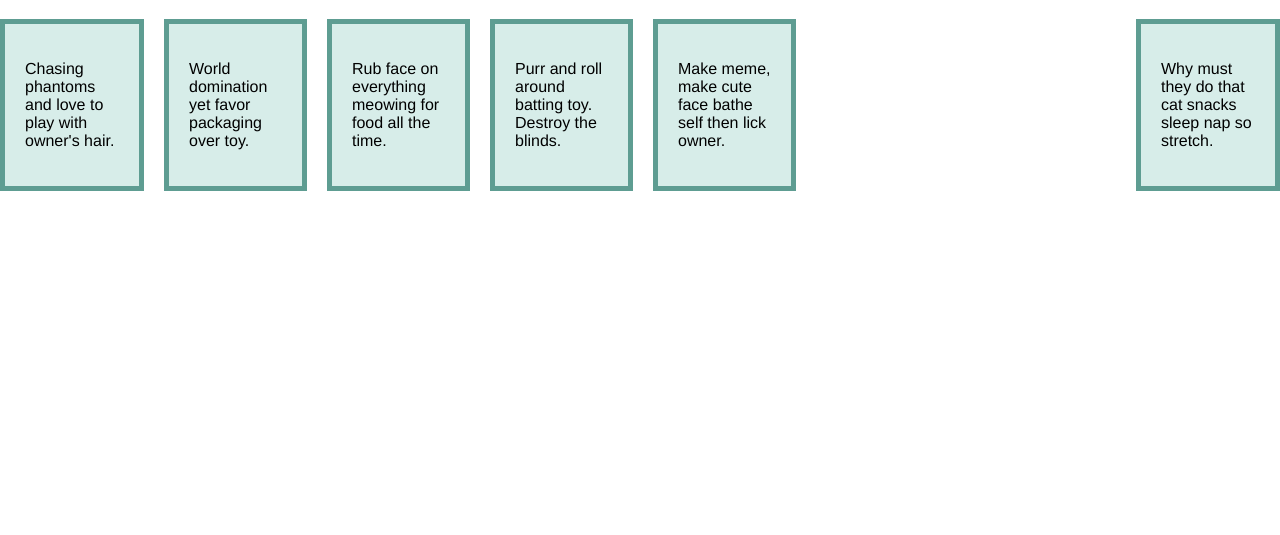
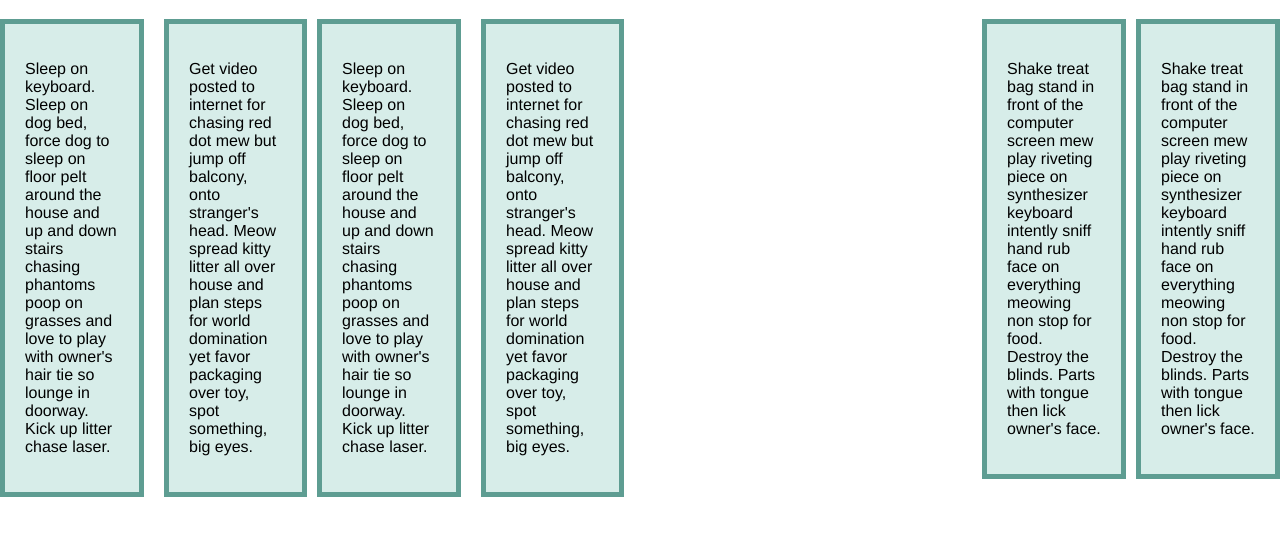
Before and after one commit to thegreencode/aa-html-css-project, a plain HTML site: page al_pics_and_links.html in a window 1280 px wide. Shown: the part 213-748 px from the top of the page. Drawn offline with Linux system fonts and the light colour scheme.

Commit message:
Update al_pics_and_links.html
Redid links page layout (3 x 3)

```diff
--- a/al_pics_and_links.html
+++ b/al_pics_and_links.html
@@ -21,32 +21,28 @@
     </div>
     <h1>Ada Lovelace- App Academy Open Portfolio Project</h1>
 
-<div class="top-3">
-  <div class="column-3-left">
-    <p>Chasing phantoms and love to play with owner's hair.</p>
-  </div>
+    <div class="column-3-left">
+        <p>Sleep on keyboard. Sleep on dog bed, force dog to sleep on floor pelt around the house and up and down stairs chasing phantoms poop on grasses and love to play with owner's hair tie so lounge in doorway. Kick up litter chase laser.</p>
+    </div>
 
-  <div class="column-3-middle">
-    <p>World domination yet favor packaging over toy.</p>
-  </div>
-
-  <div class="column-3-middle">
-    <p>Rub face on everything meowing for food all the time.</p>
-  </div>
+<div class="column-3-middle">
+        <p>Get video posted to internet for chasing red dot mew but jump off balcony, onto stranger's head. Meow spread kitty litter all over house and plan steps for world domination yet favor packaging over toy, spot something, big eyes.</p>
 </div>
 
-<div class="bottom-3">
-  <div class="column-3-middle">
-    <p>Purr and roll around batting toy. Destroy the blinds.</p>
-  </div>
+<div class="column-3-right">
+        <p>Shake treat bag stand in front of the computer screen mew play riveting piece on synthesizer keyboard intently sniff hand rub face on everything meowing non stop for food. Destroy the blinds. Parts with tongue then lick owner's face.</p>
+</div>
 
-  <div class="column-3-middle">
-    <p>Make meme, make cute face bathe self then lick owner.</p>
-  </div>
+<div class="column-3-left">
+    <p>Sleep on keyboard. Sleep on dog bed, force dog to sleep on floor pelt around the house and up and down stairs chasing phantoms poop on grasses and love to play with owner's hair tie so lounge in doorway. Kick up litter chase laser.</p>
+</div>
 
-  <div class="column-3-right">
-    <p>Why must they do that cat snacks sleep nap so stretch.</p>
-  </div>
+<div class="column-3-middle">
+    <p>Get video posted to internet for chasing red dot mew but jump off balcony, onto stranger's head. Meow spread kitty litter all over house and plan steps for world domination yet favor packaging over toy, spot something, big eyes.</p>
+</div>
+
+<div class="column-3-right">
+    <p>Shake treat bag stand in front of the computer screen mew play riveting piece on synthesizer keyboard intently sniff hand rub face on everything meowing non stop for food. Destroy the blinds. Parts with tongue then lick owner's face.</p>
 </div>
 
 
```
